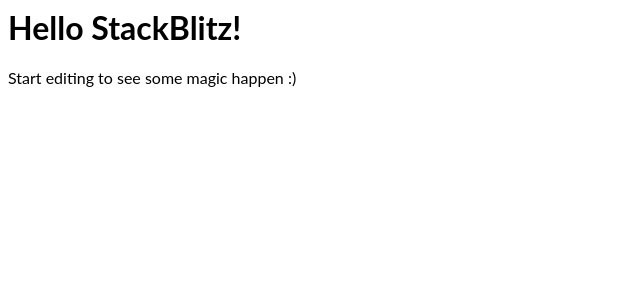
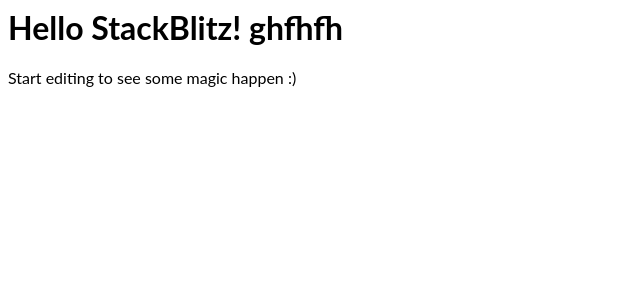
Before and after one commit to pratikshakhanke/react-first, a React (Create React App) app: page / in a window 1280 px wide. Shown: the top 300 px of the page, without its empty margins (0-640 px from the left). Built offline with nearby package versions, Linux system fonts and the light colour scheme.

Commit message:
1 file modified

```diff
--- a/src/App.js
+++ b/src/App.js
@@ -1,10 +1,10 @@
-import React from "react";
-import "./style.css";
+import React from 'react';
+import './style.css';
 
 export default function App() {
   return (
     <div>
-      <h1>Hello StackBlitz!</h1>
+      <h1>Hello StackBlitz! ghfhfh</h1>
       <p>Start editing to see some magic happen :)</p>
     </div>
   );
```
